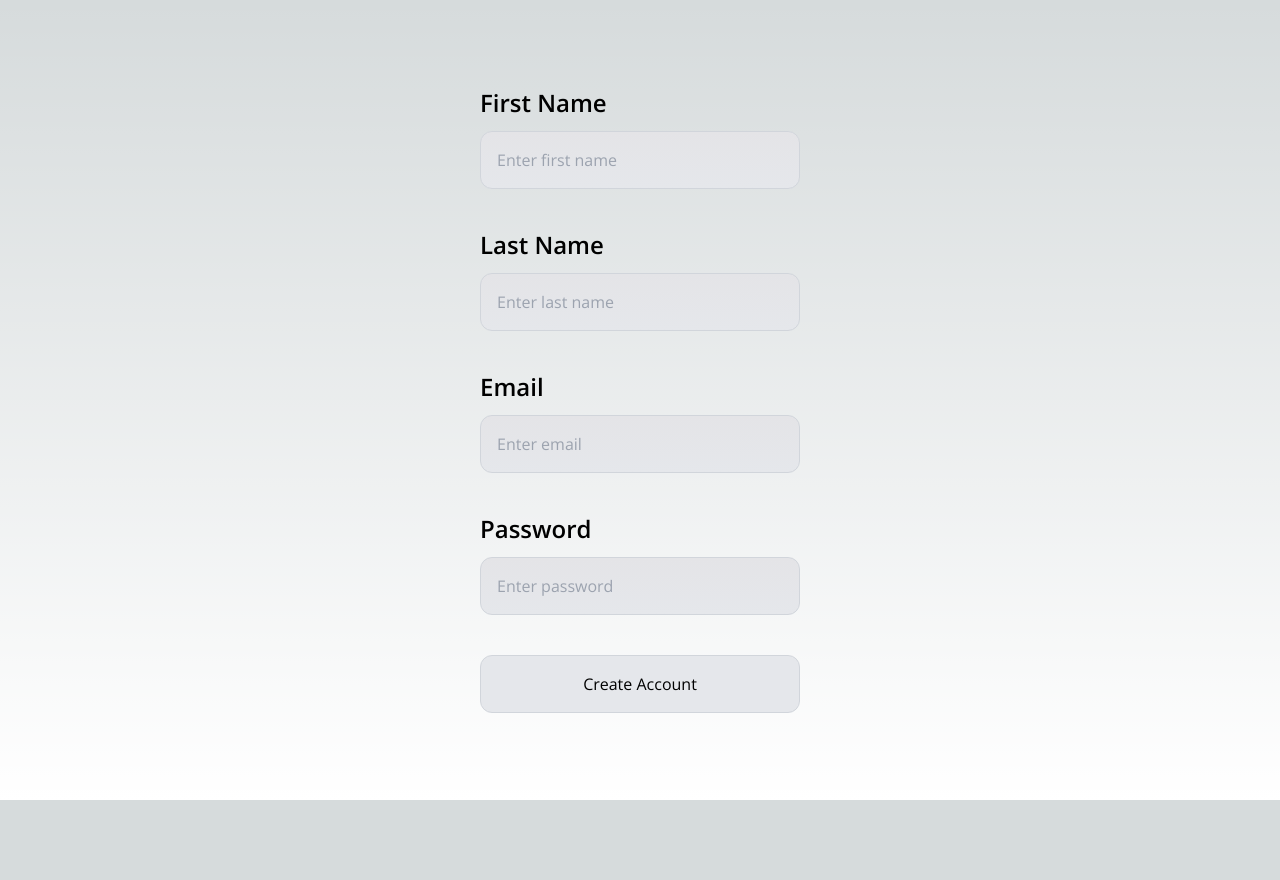
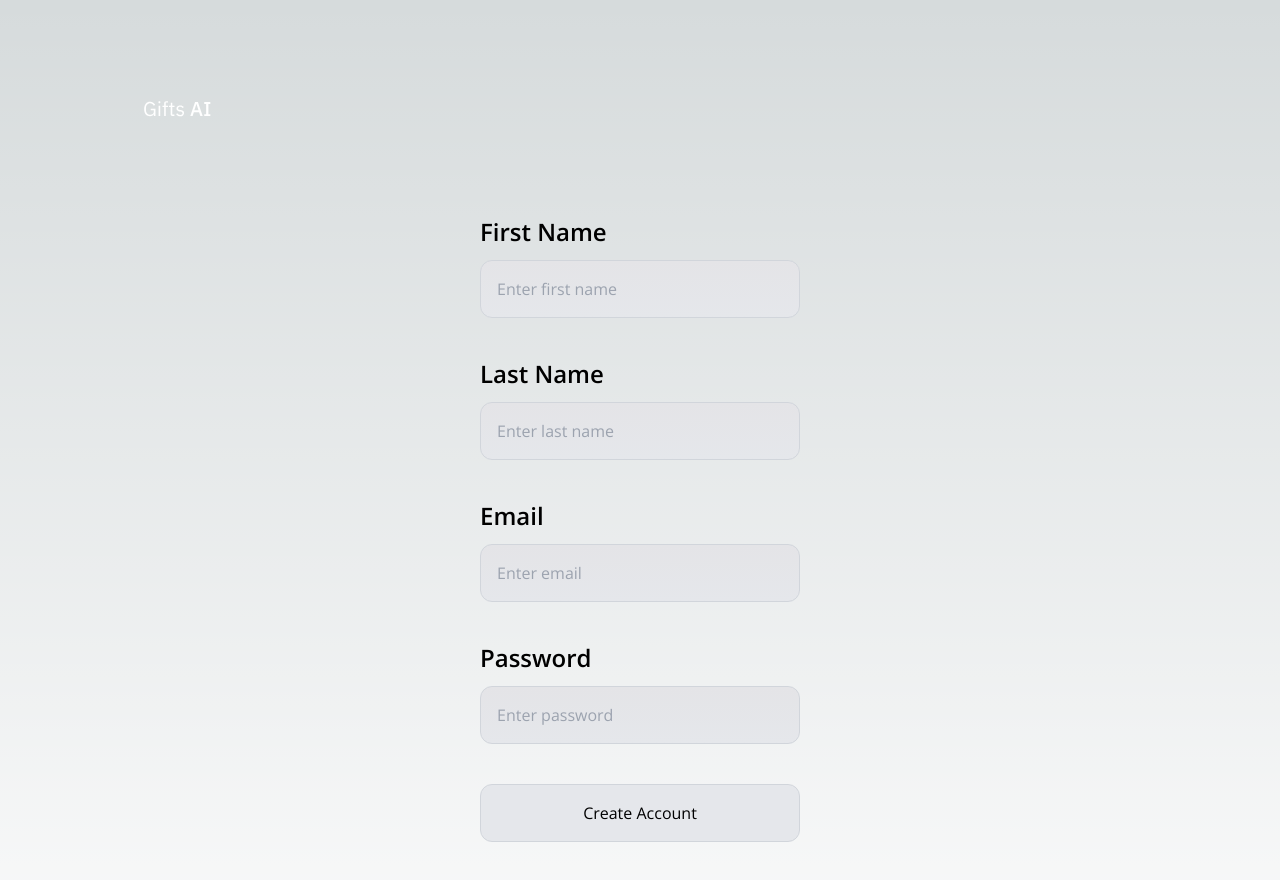
Before and after one commit to giftsAI/giftsAI, a Next.js app in the folder client/: page /create-account in a window 1280 px wide. Shown: the top 880 px of the page. Before the commit the page ends 800 px from the top, so only its background shows below. Built offline with nearby package versions, Linux system fonts and the light colour scheme.

Commit message:
multiple layouts for different pages for the headers

```diff
--- a/client/app/log-in/page.tsx
+++ b/client/app/(login)/create-account/page.tsx
@@ -3,13 +3,17 @@
 import { useState, useEffect } from 'react';
 import { useRouter } from 'next/navigation';
 
-interface UserLogin {
-  email: string;
-  password: string;
-}
+function CreateAccountForm(): JSX.Element {
+  interface UserData {
+    firstName: string;
+    lastName: string;
+    email: string;
+    password: string;
+  }
 
-function LoginForm(): JSX.Element {
-  const [userLogin, setUserLogin] = useState<UserLogin>({
+  const [user, setUser] = useState<UserData>({
+    firstName: '',
+    lastName: '',
     email: '',
     password: '',
   });
@@ -20,29 +24,23 @@ function LoginForm(): JSX.Element {
 
   const handleSubmit = async (e: React.FormEvent): Promise<void> => {
     e.preventDefault();
-
     try {
-      const response = await fetch('http://localhost:3500/user/signin', {
+      const response = await fetch('http://localhost:3500/user/signup', {
         method: 'POST',
         headers: {
           'Content-Type': 'application/json',
         },
-        body: JSON.stringify(userLogin),
+        body: JSON.stringify(user),
       });
 
       if (response.status === 200) {
-        try {
-          console.log('success');
-          const userData = await response.json();
-          localStorage.setItem('userData', JSON.stringify(userData));
-          setSubmissionStatus('Success');
-        } catch (error) {
-          setSubmissionStatus('Error');
-        }
-      } else if (response.status === 403) {
+        console.log('successful response');
+        setSubmissionStatus('Success');
+      } else {
         setSubmissionStatus('Error');
       }
     } catch (error) {
+      console.log(error);
       setSubmissionStatus('Error');
     }
   };
@@ -53,36 +51,51 @@ function LoginForm(): JSX.Element {
     } else if (submissionStatus === 'Error') {
       router.push('/error-page');
     }
-  });
+  }, [submissionStatus, router]);
 
   return (
-    <div className="container mx-auto px-4">
+    <div className="flex min-h-screen w-full flex-col items-center space-y-20">
       <form
         onSubmit={handleSubmit}
-        className="flex flex-col gap-10 items-center justify-center min-h-screen"
+        className="flex flex-col gap-10 items-center justify-center"
       >
+        <div className="w-auto">
+          <h2 className={`mb-3 text-2xl font-semibold`}>First Name</h2>
+          <input
+            placeholder="Enter first name"
+            className="border-b border-gray-300 bg-gradient-to-b from-zinc-200 pb-6 pt-8 backdrop-blur-2xl dark:border-neutral-800 dark:bg-zinc-800/30 dark:from-inherit lg:static lg:w-80  lg:rounded-xl lg:border lg:bg-gray-200 lg:p-4 lg:dark:bg-zinc-800/30 transition-colors focus:outline-none focus:border-gray-500"
+            value={user.firstName}
+            onChange={(e) => setUser({ ...user, firstName: e.target.value })}
+          ></input>
+        </div>
+
+        <div className="w-auto">
+          <h2 className={`mb-3 text-2xl font-semibold`}>Last Name</h2>
+          <input
+            placeholder="Enter last name"
+            className="border-b border-gray-300 bg-gradient-to-b from-zinc-200 pb-6 pt-8 backdrop-blur-2xl dark:border-neutral-800 dark:bg-zinc-800/30 dark:from-inherit lg:static lg:w-80  lg:rounded-xl lg:border lg:bg-gray-200 lg:p-4 lg:dark:bg-zinc-800/30 transition-colors focus:outline-none focus:border-gray-500"
+            value={user.lastName}
+            onChange={(e) => setUser({ ...user, lastName: e.target.value })}
+          ></input>
+        </div>
+
         <div className="w-auto">
           <h2 className={`mb-3 text-2xl font-semibold`}>Email</h2>
           <input
             placeholder="Enter email"
             className="border-b border-gray-300 bg-gradient-to-b from-zinc-200 pb-6 pt-8 backdrop-blur-2xl dark:border-neutral-800 dark:bg-zinc-800/30 dark:from-inherit lg:static lg:w-80  lg:rounded-xl lg:border lg:bg-gray-200 lg:p-4 lg:dark:bg-zinc-800/30 transition-colors focus:outline-none focus:border-gray-500"
-            value={userLogin.email}
-            onChange={(e) =>
-              setUserLogin({ ...userLogin, email: e.target.value })
-            }
+            value={user.email}
+            onChange={(e) => setUser({ ...user, email: e.target.value })}
           ></input>
         </div>
 
         <div className="w-auto">
           <h2 className={`mb-3 text-2xl font-semibold`}>Password</h2>
           <input
-            type="password"
             placeholder="Enter password"
             className="border-b border-gray-300 bg-gradient-to-b from-zinc-200 pb-6 pt-8 backdrop-blur-2xl dark:border-neutral-800 dark:bg-zinc-800/30 dark:from-inherit lg:static lg:w-80  lg:rounded-xl lg:border lg:bg-gray-200 lg:p-4 lg:dark:bg-zinc-800/30 transition-colors focus:outline-none focus:border-gray-500"
-            value={userLogin.password}
-            onChange={(e) =>
-              setUserLogin({ ...userLogin, password: e.target.value })
-            }
+            value={user.password}
+            onChange={(e) => setUser({ ...user, password: e.target.value })}
           ></input>
         </div>
 
@@ -91,7 +104,7 @@ function LoginForm(): JSX.Element {
             type="submit"
             className="w-full fixed left-0 top-0 flex w-full justify-center border-b border-gray-300 pb-6 pt-8 backdrop-blur-2xl dark:border-neutral-800 dark:bg-sky-300 dark:text-black lg:static lg:w-80 lg:rounded-xl lg:border lg:bg-gray-200 lg:p-4 lg:dark:bg-sky-300 hover:bg-sky-200"
           >
-            Log In
+            Create Account
           </button>
         </div>
       </form>
@@ -99,4 +112,4 @@ function LoginForm(): JSX.Element {
   );
 }
 
-export default LoginForm;
+export default CreateAccountForm;
--- /dev/null
+++ b/client/app/(login)/layout.tsx
@@ -0,0 +1,30 @@
+import Image from "next/image";
+
+export default function RootLayout({
+  children,
+}: {
+  children: React.ReactNode;
+}): JSX.Element {
+
+  return (
+    <main className=" max-w-5xl w-full min-h-screen">
+      <header className="z-10 font-mono text-sm pb-24">
+        <div className="fixed bottom-0 left-0 h-48 w-full bg-gradient-to-t from-white via-white dark:from-black dark:via-black lg:static lg:h-auto lg:w-auto lg:bg-none">
+          <a
+            className="pointer-events-none flex place-items-center gap-2 p-8 lg:pointer-events-auto lg:p-0"
+            href="/"
+          >
+            <Image
+              src="/logo.svg"
+              alt="giftsAI logo"
+              width={100}
+              height={24}
+              priority
+            />
+          </a>
+        </div>
+      </header>
+      {children}
+    </main>
+  );
+}
--- a/client/app/create-account/page.tsx
+++ b/client/app/(login)/log-in/page.tsx
@@ -3,17 +3,13 @@
 import { useState, useEffect } from 'react';
 import { useRouter } from 'next/navigation';
 
-function CreateAccountForm(): JSX.Element {
-  interface UserData {
-    firstName: string;
-    lastName: string;
-    email: string;
-    password: string;
-  }
+interface UserLogin {
+  email: string;
+  password: string;
+}
 
-  const [user, setUser] = useState<UserData>({
-    firstName: '',
-    lastName: '',
+function LoginForm(): JSX.Element {
+  const [userLogin, setUserLogin] = useState<UserLogin>({
     email: '',
     password: '',
   });
@@ -24,23 +20,29 @@ function CreateAccountForm(): JSX.Element {
 
   const handleSubmit = async (e: React.FormEvent): Promise<void> => {
     e.preventDefault();
+
     try {
-      const response = await fetch('http://localhost:3500/user/signup', {
+      const response = await fetch('http://localhost:3500/user/signin', {
         method: 'POST',
         headers: {
           'Content-Type': 'application/json',
         },
-        body: JSON.stringify(user),
+        body: JSON.stringify(userLogin),
       });
 
       if (response.status === 200) {
-        console.log('successful response');
-        setSubmissionStatus('Success');
-      } else {
+        try {
+          console.log('success');
+          const userData = await response.json();
+          localStorage.setItem('userData', JSON.stringify(userData));
+          setSubmissionStatus('Success');
+        } catch (error) {
+          setSubmissionStatus('Error');
+        }
+      } else if (response.status === 403) {
         setSubmissionStatus('Error');
       }
     } catch (error) {
-      console.log(error);
       setSubmissionStatus('Error');
     }
   };
@@ -51,51 +53,36 @@ function CreateAccountForm(): JSX.Element {
     } else if (submissionStatus === 'Error') {
       router.push('/error-page');
     }
-  }, [submissionStatus, router]);
+  });
 
   return (
-    <div className="container mx-auto px-4">
+    <div className="flex min-h-screen w-full flex-col items-center space-y-20">
       <form
         onSubmit={handleSubmit}
-        className="flex flex-col gap-10 items-center justify-center min-h-screen"
+        className="flex flex-col gap-10 items-center justify-center"
       >
-        <div className="w-auto">
-          <h2 className={`mb-3 text-2xl font-semibold`}>First Name</h2>
-          <input
-            placeholder="Enter first name"
-            className="border-b border-gray-300 bg-gradient-to-b from-zinc-200 pb-6 pt-8 backdrop-blur-2xl dark:border-neutral-800 dark:bg-zinc-800/30 dark:from-inherit lg:static lg:w-80  lg:rounded-xl lg:border lg:bg-gray-200 lg:p-4 lg:dark:bg-zinc-800/30 transition-colors focus:outline-none focus:border-gray-500"
-            value={user.firstName}
-            onChange={(e) => setUser({ ...user, firstName: e.target.value })}
-          ></input>
-        </div>
-
-        <div className="w-auto">
-          <h2 className={`mb-3 text-2xl font-semibold`}>Last Name</h2>
-          <input
-            placeholder="Enter last name"
-            className="border-b border-gray-300 bg-gradient-to-b from-zinc-200 pb-6 pt-8 backdrop-blur-2xl dark:border-neutral-800 dark:bg-zinc-800/30 dark:from-inherit lg:static lg:w-80  lg:rounded-xl lg:border lg:bg-gray-200 lg:p-4 lg:dark:bg-zinc-800/30 transition-colors focus:outline-none focus:border-gray-500"
-            value={user.lastName}
-            onChange={(e) => setUser({ ...user, lastName: e.target.value })}
-          ></input>
-        </div>
-
         <div className="w-auto">
           <h2 className={`mb-3 text-2xl font-semibold`}>Email</h2>
           <input
             placeholder="Enter email"
             className="border-b border-gray-300 bg-gradient-to-b from-zinc-200 pb-6 pt-8 backdrop-blur-2xl dark:border-neutral-800 dark:bg-zinc-800/30 dark:from-inherit lg:static lg:w-80  lg:rounded-xl lg:border lg:bg-gray-200 lg:p-4 lg:dark:bg-zinc-800/30 transition-colors focus:outline-none focus:border-gray-500"
-            value={user.email}
-            onChange={(e) => setUser({ ...user, email: e.target.value })}
+            value={userLogin.email}
+            onChange={(e) =>
+              setUserLogin({ ...userLogin, email: e.target.value })
+            }
           ></input>
         </div>
 
         <div className="w-auto">
           <h2 className={`mb-3 text-2xl font-semibold`}>Password</h2>
           <input
+            type="password"
             placeholder="Enter password"
             className="border-b border-gray-300 bg-gradient-to-b from-zinc-200 pb-6 pt-8 backdrop-blur-2xl dark:border-neutral-800 dark:bg-zinc-800/30 dark:from-inherit lg:static lg:w-80  lg:rounded-xl lg:border lg:bg-gray-200 lg:p-4 lg:dark:bg-zinc-800/30 transition-colors focus:outline-none focus:border-gray-500"
-            value={user.password}
-            onChange={(e) => setUser({ ...user, password: e.target.value })}
+            value={userLogin.password}
+            onChange={(e) =>
+              setUserLogin({ ...userLogin, password: e.target.value })
+            }
           ></input>
         </div>
 
@@ -104,7 +91,7 @@ function CreateAccountForm(): JSX.Element {
             type="submit"
             className="w-full fixed left-0 top-0 flex w-full justify-center border-b border-gray-300 pb-6 pt-8 backdrop-blur-2xl dark:border-neutral-800 dark:bg-sky-300 dark:text-black lg:static lg:w-80 lg:rounded-xl lg:border lg:bg-gray-200 lg:p-4 lg:dark:bg-sky-300 hover:bg-sky-200"
           >
-            Create Account
+            Log In
           </button>
         </div>
       </form>
@@ -112,4 +99,4 @@ function CreateAccountForm(): JSX.Element {
   );
 }
 
-export default CreateAccountForm;
+export default LoginForm;
--- /dev/null
+++ b/client/app/(main)/dashboard/page.tsx
@@ -0,0 +1,5 @@
+function Dashboard(): JSX.Element {
+  return <div className="flex min-h-screen flex-col items-center space-y-20">Dashboard page</div>;
+}
+
+export default Dashboard;
--- /dev/null
+++ b/client/app/(main)/layout.tsx
@@ -0,0 +1,66 @@
+'use client'
+
+import Image from "next/image";
+import Link from "next/link";
+import { useState, useEffect } from "react";
+
+export default function RootLayout({
+  children,
+}: {
+  children: React.ReactNode;
+}): JSX.Element {
+  const [userData, setUserData] = useState<string>('');
+
+  useEffect(() => {
+    const storedUserData = localStorage.getItem('userData');
+    if (storedUserData) {
+      const parsedUserData = JSON.parse(storedUserData);
+      setUserData(parsedUserData);
+    }
+  }, []);
+
+  return (
+    <main>
+      <header className="z-10 max-w-5xl w-full items-center justify-between font-mono text-sm lg:flex pb-24">
+        <div className="fixed bottom-0 left-0 flex h-48 w-full items-end justify-center bg-gradient-to-t from-white via-white dark:from-black dark:via-black lg:static lg:h-auto lg:w-auto lg:bg-none space-y-40">
+          <a
+            className="pointer-events-none flex place-items-center gap-2 p-8 lg:pointer-events-auto lg:p-0"
+            href="/"
+          >
+            <Image
+              src="/logo.svg"
+              alt="giftsAI logo"
+              width={100}
+              height={24}
+              priority
+            />
+          </a>
+        </div>
+        {userData ? (
+          <Link
+            className="fixed left-0 top-0 flex w-full justify-center border-b border-gray-300 pb-6 pt-8 backdrop-blur-2xl dark:border-neutral-800 dark:bg-sky-300 dark:text-black lg:static lg:w-auto lg:rounded-xl lg:border lg:bg-gray-200 lg:p-4 lg:dark:bg-sky-300 hover:bg-sky-200"
+            href="/"
+          >
+            Log Out
+          </Link>
+        ) : (
+          <div className="flex gap-2">
+            <Link
+              className="fixed left-0 top-0 flex w-full justify-center border-b border-gray-300 pb-6 pt-8 backdrop-blur-2xl dark:border-neutral-800 dark:bg-sky-300 dark:text-white lg:static lg:w-auto lg:rounded-xl lg:border lg:bg-gray-200 lg:p-4 lg:dark:bg-transparent hover:bg-white hover:bg-opacity-10"
+              href="/create-account"
+            >
+              Create Account
+            </Link>
+            <Link
+              className="fixed left-0 top-0 flex w-full justify-center border-b border-gray-300 pb-6 pt-8 backdrop-blur-2xl dark:border-neutral-800 dark:bg-sky-300 dark:text-black lg:static lg:w-auto lg:rounded-xl lg:border lg:bg-gray-200 lg:p-4 lg:dark:bg-sky-300 hover:bg-sky-200"
+              href="/log-in"
+            >
+              Log In
+            </Link>
+          </div>
+        )}
+      </header>
+      {children}
+    </main>
+  );
+}
--- a/client/app/page.tsx
+++ b/client/app/(main)/page.tsx
@@ -1,25 +1,15 @@
-'use client';
+'use client'
 
-import Image from 'next/image';
-import { useState, useEffect } from 'react';
+import { useState } from 'react';
 
-import Link from 'next/link';
-import Recommendations from './_components/recommendations';
-import LoadingSpinner from './_components/loadingSpinner';
+import Recommendations from '../_components/recommendations';
+import LoadingSpinner from '../_components/loadingSpinner';
 
 export default function Home(): JSX.Element {
   const [recommendedGifts, setRecommendedGifts] = useState<string[]>([]);
   const [giftsImages, setGiftImages] = useState<string[]>([]);
   const [loading, setLoading] = useState<boolean>(false);
-  const [userData, setUserData] = useState<string>('');
 
-  useEffect(() => {
-    const storedUserData = localStorage.getItem('userData');
-    if (storedUserData) {
-      const parsedUserData = JSON.parse(storedUserData);
-      setUserData(parsedUserData);
-    }
-  }, []);
 
   // form submission, submitting user's inputs and fetching gift recommendations from the server
   const handleSubmit = async (
@@ -49,49 +39,7 @@ export default function Home(): JSX.Element {
     setLoading(false);
   };
   return (
-    <main className="flex min-h-screen flex-col items-center p-24 space-y-40">
-      <div className="z-10 max-w-5xl w-full items-center justify-between font-mono text-sm lg:flex">
-        <div className="fixed bottom-0 left-0 flex h-48 w-full items-end justify-center bg-gradient-to-t from-white via-white dark:from-black dark:via-black lg:static lg:h-auto lg:w-auto lg:bg-none space-y-40">
-          <a
-            className="pointer-events-none flex place-items-center gap-2 p-8 lg:pointer-events-auto lg:p-0"
-            href=""
-            target="_blank"
-            rel="noopener noreferrer"
-          >
-            <Image
-              src="/logo.svg"
-              alt="giftsAI logo"
-              width={100}
-              height={24}
-              priority
-            />
-          </a>
-        </div>
-        <div className="flex gap-2">
-          <Link
-            className="fixed left-0 top-0 flex w-full justify-center border-b border-gray-300 pb-6 pt-8 backdrop-blur-2xl dark:border-neutral-800 dark:bg-sky-300 dark:text-white lg:static lg:w-auto lg:rounded-xl lg:border lg:bg-gray-200 lg:p-4 lg:dark:bg-transparent hover:bg-white hover:bg-opacity-10"
-            href="/create-account"
-          >
-            Create Account
-          </Link>
-          {userData ? (
-            <Link
-              className="fixed left-0 top-0 flex w-full justify-center border-b border-gray-300 pb-6 pt-8 backdrop-blur-2xl dark:border-neutral-800 dark:bg-sky-300 dark:text-black lg:static lg:w-auto lg:rounded-xl lg:border lg:bg-gray-200 lg:p-4 lg:dark:bg-sky-300 hover:bg-sky-200"
-              href="/"
-            >
-              Log Out
-            </Link>
-          ) : (
-            <Link
-              className="fixed left-0 top-0 flex w-full justify-center border-b border-gray-300 pb-6 pt-8 backdrop-blur-2xl dark:border-neutral-800 dark:bg-sky-300 dark:text-black lg:static lg:w-auto lg:rounded-xl lg:border lg:bg-gray-200 lg:p-4 lg:dark:bg-sky-300 hover:bg-sky-200"
-              href="/log-in"
-            >
-              Log In
-            </Link>
-          )}
-        </div>
-      </div>
-
+    <div className="flex min-h-screen flex-col items-center space-y-20">
       <form onSubmit={handleSubmit} className="flex flex-col gap-8">
         <div className="mb-32 grid text-center lg:max-w-5xl lg:w-full lg:mb-0 lg:grid-cols-4 lg:text-left">
           <div className="group rounded-lg border border-transparent px-5 py-4 transition-colors">
@@ -138,11 +86,10 @@ export default function Home(): JSX.Element {
         <LoadingSpinner />
       ) : (
         <Recommendations
-          userData={userData}
           recommendedGifts={recommendedGifts}
           giftImages={giftsImages}
         />
       )}
-    </main>
+    </div>
   );
 }
--- a/client/app/_components/recommendations.tsx
+++ b/client/app/_components/recommendations.tsx
@@ -1,24 +1,23 @@
 import Image from 'next/image';
-import { useRouter } from 'next/navigation';
+// import { useRouter } from 'next/navigation';
 import basketballSockImage from '../basketball-socks.png';
 
 export default function Recommendations(props: {
-  userData: string;
   recommendedGifts: string[];
   giftImages: string[];
 }): JSX.Element {
   const giftIdeas: string[] = props.recommendedGifts;
-  const router = useRouter();
+  // const router = useRouter();
   function handleClick(giftTitle: string): void {
     window.open(`https://www.amazon.com/s?k=${giftTitle.split(' ').join('+')}`);
   }
 
   function handleSave(): void {
-    if (props.userData) {
-      router.push('/dashboard');
-    } else {
-      router.push('/log-in');
-    }
+    // if (props.userData) {
+    //   router.push('/dashboard');
+    // } else {
+    //   router.push('/log-in');
+    // }
   }
 
   return (
--- a/client/app/dashboard/page.tsx
+++ /dev/null
@@ -1,5 +0,0 @@
-function Dashboard(): JSX.Element {
-  return <>Dashboard page</>;
-}
-
-export default Dashboard;
--- a/client/app/layout.tsx
+++ b/client/app/layout.tsx
@@ -16,7 +16,9 @@ export default function RootLayout({
 }): JSX.Element {
   return (
     <html lang="en">
-      <body className={openSans.className}>{children}</body>
+      <body className={`${openSans.className} flex flex-col items-center p-24`}>
+        {children}
+      </body>
     </html>
   );
 }
```
